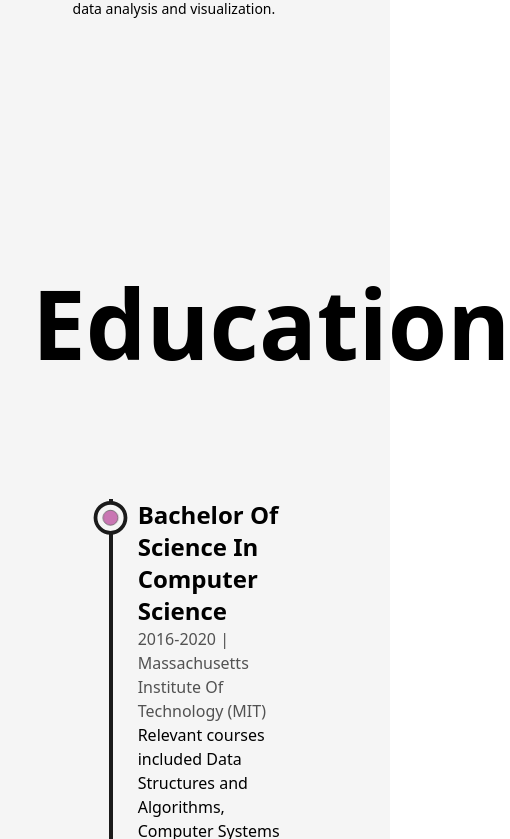
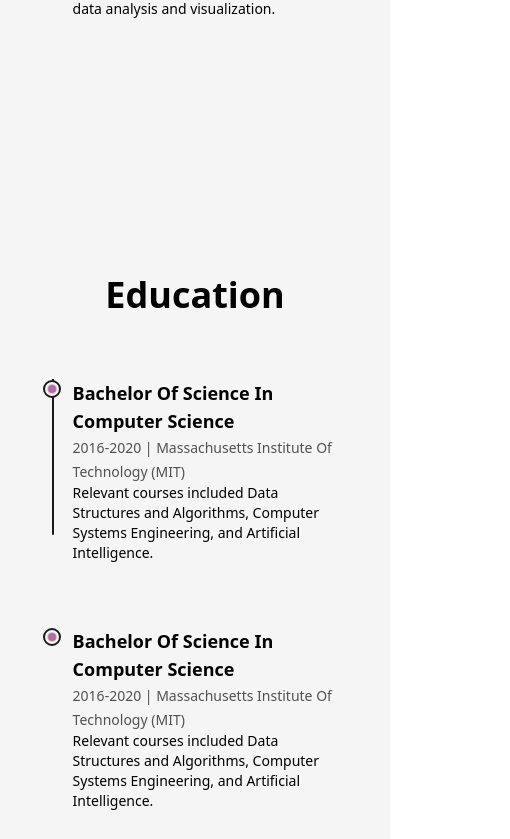
Before and after one commit to LanaVol/portfolio, a Next.js app: page /about in a window 390 px wide. Shown: the part 3084-3923 px from the top of the page, 510 px wide, since content can reach past the window. Built offline with nearby package versions, Linux system fonts and the light colour scheme.

Commit message:
update with responsive

```diff
--- a/src/components/Education.js
+++ b/src/components/Education.js
@@ -7,7 +7,7 @@ const Details = ({ type, time, place, info }) => {
   return (
     <li
       ref={ref}
-      className="my-8 first:mt-0 last:mb-0 w-[60%] mx-auto flex flex-col items-center justify-between"
+      className="my-8 first:mt-0 last:mb-0 w-[60%] mx-auto flex flex-col items-center justify-between md:w-[80%]"
     >
       <LiIcon reference={ref} />
       <motion.div
@@ -15,11 +15,13 @@ const Details = ({ type, time, place, info }) => {
         whileInView={{ y: 0 }}
         transition={{ duration: 0.5, type: "spring" }}
       >
-        <h3 className="capitalize font-bold text-2xl">{type}</h3>
-        <span className="capitalize font-medium text-dark/75 dark:text-light/75">
+        <h3 className="capitalize font-bold text-2xl sm:text-xl xs:text-lg">
+          {type}
+        </h3>
+        <span className="capitalize font-medium text-dark/75 dark:text-light/75 xs:text-sm">
           {time} | {place}
         </span>
-        <p className="font-medium w-full">{info}</p>
+        <p className="font-medium w-full md:text-sm">{info}</p>
       </motion.div>
     </li>
   );
@@ -34,15 +36,17 @@ const Education = () => {
 
   return (
     <div className="my-64">
-      <h2 className="font-bold text-8xl mb-32 w-full text-center">Education</h2>
+      <h2 className="font-bold text-8xl mb-32 w-full text-center md:text-6xl xs:text-4xl md:mb-16">
+        Education
+      </h2>
 
-      <div className="w-[75%] mx-auto relative" ref={ref}>
+      <div className="w-[75%] mx-auto relative lg:w-[90%] md:w-full" ref={ref}>
         <motion.div
           style={{ scaleY: scrollYProgress }}
-          className="absolute left-9 top-0 w-[4px] h-full bg-dark origin-top dark:bg-light"
+          className="absolute left-9 top-0 w-[4px] h-full bg-dark origin-top dark:bg-light md:w-[2px] md:left-[30px] xs:left-[20px]"
         />
 
-        <ul className="w-full flex flex-col items-start justify-between ml-4">
+        <ul className="w-full flex flex-col items-start justify-between ml-4 xs:ml-2">
           <Details
             type="Bachelor Of Science In Computer Science"
             time="2016-2020"
--- a/src/components/HireMe.js
+++ b/src/components/HireMe.js
@@ -4,7 +4,7 @@ import Link from "next/link";
 
 const HireMe = () => {
   return (
-    <div className="fixed left-4 bottom-4 flex items-center justify-center overflow-hidden md:right-8 md:left-auto md:top-0 md:bottom-auto md:absolute">
+    <div className="fixed left-4 bottom-4 flex items-center justify-center overflow-hidden md:right-8 md:left-auto md:top-0 md:bottom-auto md:absolute sm:right-0">
       <div className="w-48 h-auto flex items-center justify-center relative md:w-24">
         <CircularText
           className={"fill-dark animate-spin-slow dark:fill-light"}
--- a/src/components/LiIcon.js
+++ b/src/components/LiIcon.js
@@ -9,7 +9,12 @@ const LiIcon = ({ reference }) => {
 
   return (
     <figure className="absolute left-0 stroke-dark dark:stroke-light">
-      <svg className="-rotate-90" width="75" height="75" viewBox="0 0 100 100">
+      <svg
+        className="-rotate-90 md:w-[60px] md:h-[60px] xs:w-[40px] xs:h-[40px]"
+        width="75"
+        height="75"
+        viewBox="0 0 100 100"
+      >
         <circle
           cx="75"
           cy="50"
```
